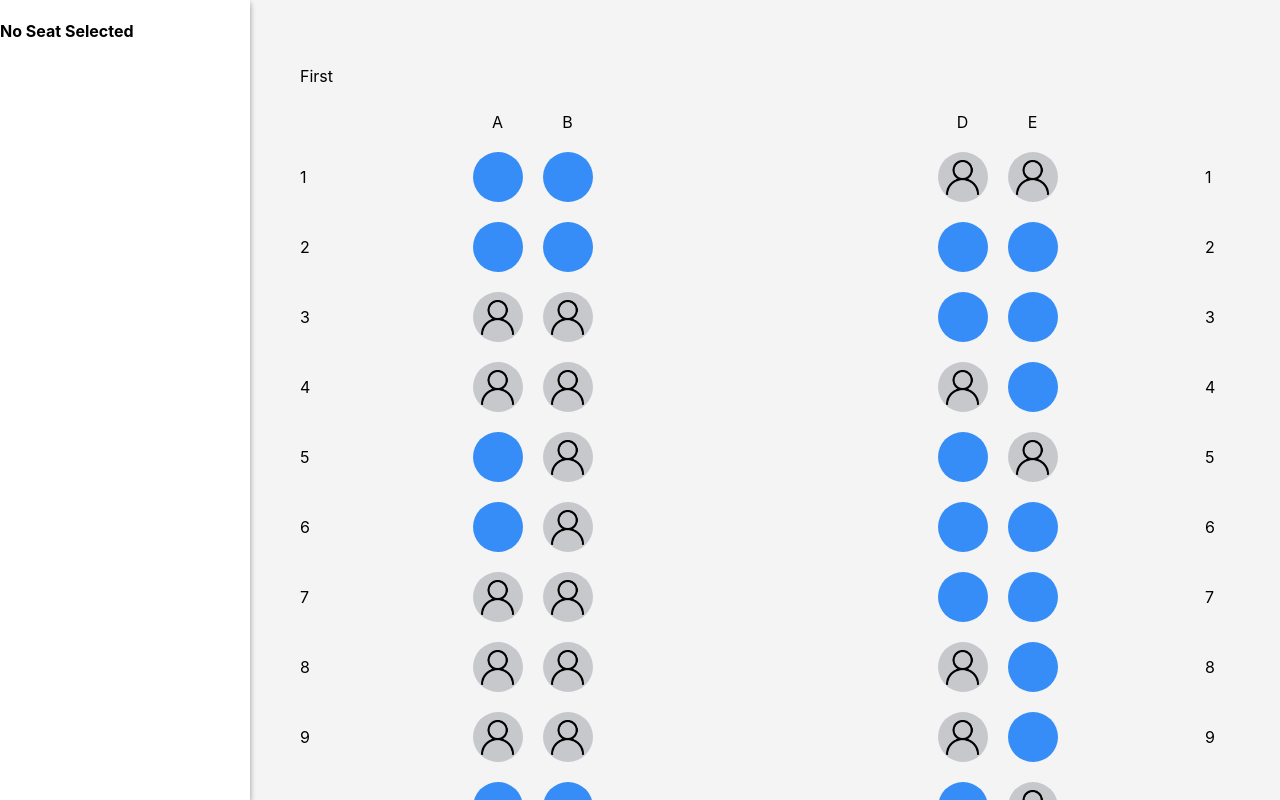
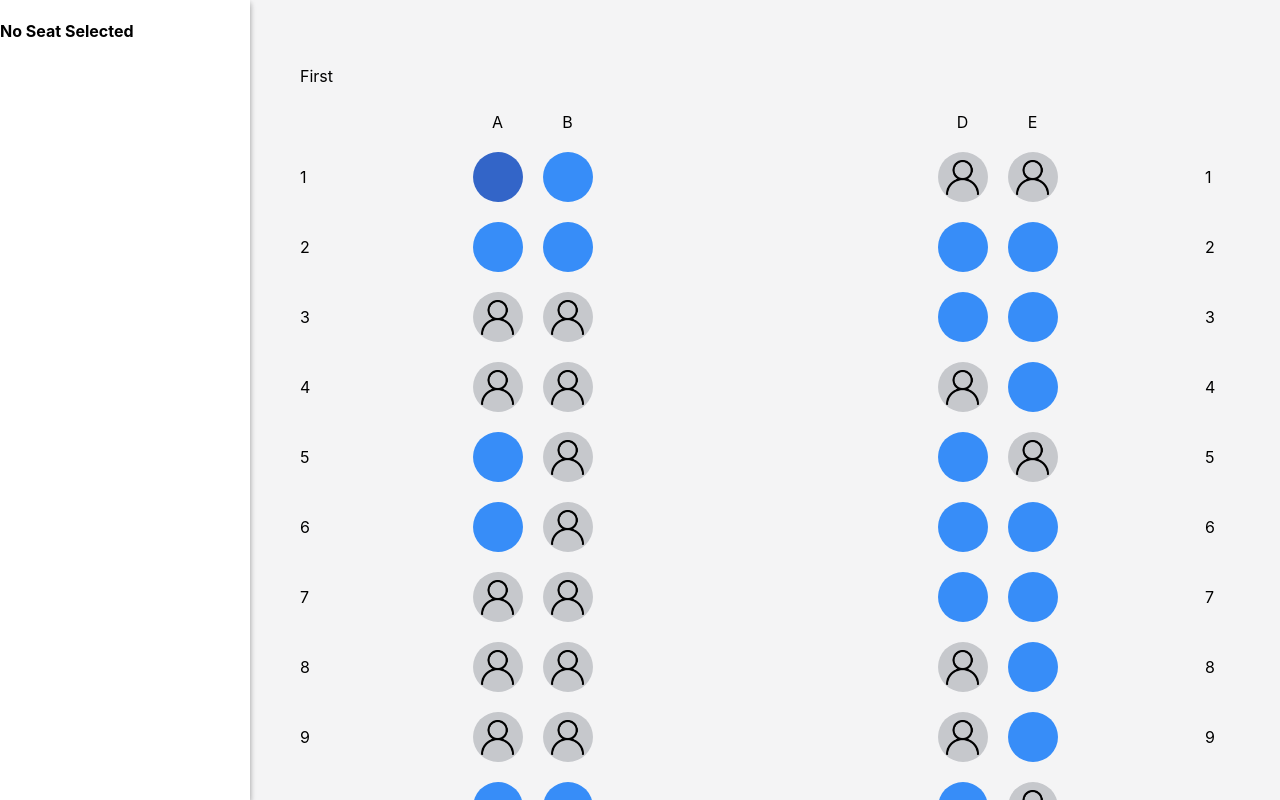
Before and after one commit to nbond211/lola_seats, a React (Create React App) app: page / in a window 1280 px wide. In both pictures the pointer is over the element 497 px from the left and 177 px from the top of the page. Built offline with nearby package versions, Linux system fonts and the light colour scheme.

Commit message:
adds styling for hover state on available seats

```diff
--- a/src/components/Seat/Seat.css
+++ b/src/components/Seat/Seat.css
@@ -12,6 +12,11 @@
     background-color: var(--available-seat-color);
 }
 
+.available:hover {
+    background-color: var(--hover-seat-color);
+    cursor: pointer;
+}
+
 .occupied {
     background-color: var(--occupied-seat-color);
 }
--- a/src/index.css
+++ b/src/index.css
@@ -18,6 +18,7 @@ body {
     --available-seat-color: #378DF8;
     --occupied-seat-color: #C6C8CC;
     --selected-seat-color: #ECC041;
+    --hover-seat-color: #3365c8;
 
     /* TYPOGRAPHY */
     /*--font-family: 'News-Gothic', sans-serif;*/
```
